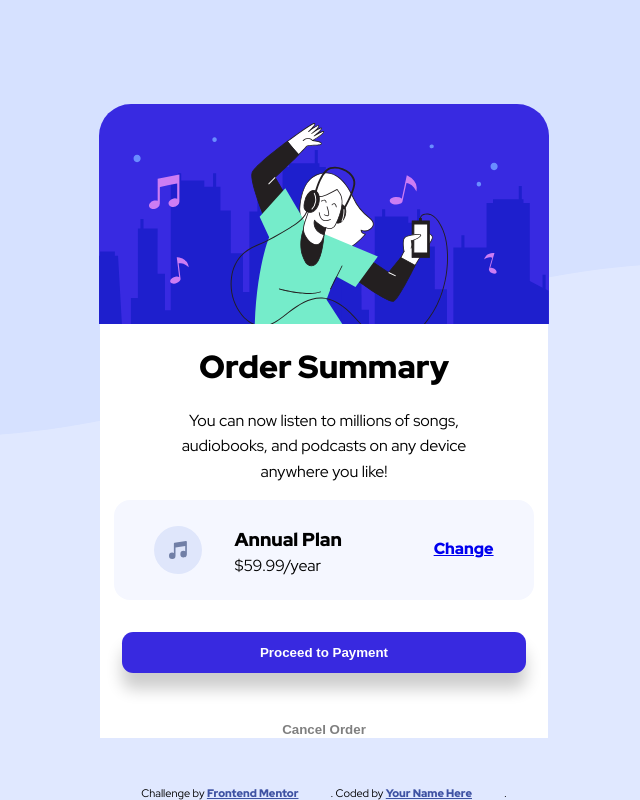
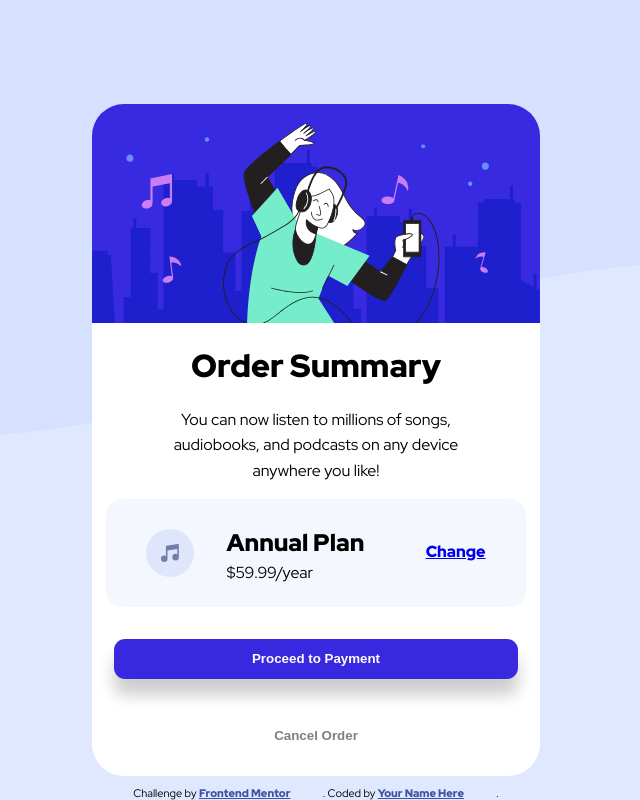
Before and after one commit to zabooz/order-summary-component-main, a plain HTML site: page index.html in a window 1280 px wide. Shown: the whole page, without its empty margins (324-964 px from the left). Drawn offline with Linux system fonts and the light colour scheme.

Commit message:
added style to corners, changed h3 to h2

```diff
--- a/index.html
+++ b/index.html
@@ -28,7 +28,7 @@
       <div class='container'>
         <img id="icon" src="images/icon-music.svg" alt="music-symbol">
         <div class='plan'>
-          <div><h3>Annual Plan</h3>
+          <div><h2>Annual Plan</h2>
           $59.99/year</p>
           </div>
         </div>
--- a/style.css
+++ b/style.css
@@ -6,7 +6,6 @@ body {
     background-repeat: no-repeat;
     background-position-x: center;
     background-color: hsl(225, 100%, 94%);
-    width: 100%;
     display: flex;
     flex-direction: column;
     justify-content: center;
@@ -19,30 +18,32 @@ header {
     margin-top: 6rem;
 }
 #hero {
+    max-width: 28rem;
     width: 100%;
-    object-fit: contain;
     border-top-left-radius: 2rem;
     border-top-right-radius: 2rem;
 }
 h1,
-h3,
+h2,
 a {
     font-weight: 900;
     margin-bottom: .2rem;
 }
-#info {
-    text-align: center;
-    padding: 1rem 4rem;
-    margin: 0;
-    line-height: 160%
-}
-
 main {
     display: flex;
     flex-direction: column;
     align-items: center;
     max-width: 28rem;
     background-color: white;
+    border-bottom-left-radius: 2rem;
+    border-bottom-right-radius: 2rem;
+}
+
+#info {
+    text-align: center;
+    padding: 1rem 4rem;
+    margin: 0;
+    line-height: 160%
 }
 .container {
     display: flex;
@@ -90,6 +91,7 @@ a:hover,
     font-weight: 800;
     color: rgba(0,0,0,.5);
     width: 90%;
+    margin-bottom: 2rem;
 }
 .cancel:hover {
     color:rgba(0,0,0,1) ;
```
